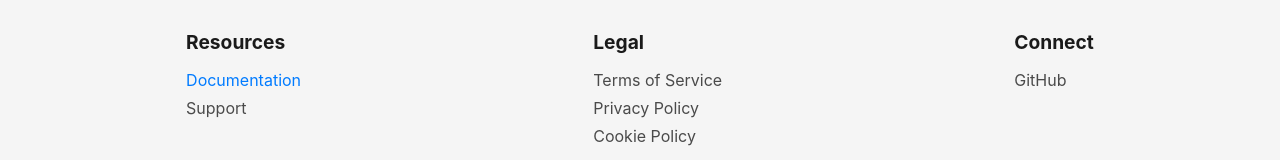
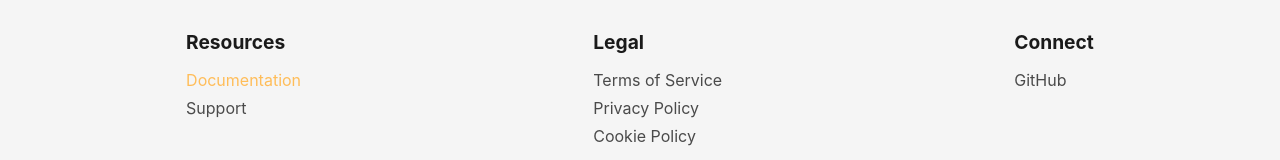
Before and after one commit to FormBee/FormBee, an Angular app in the folder client/FormBee/: page /home in a window 1280 px wide. In both pictures the pointer is over the link "Documentation". Shown: the part 4031-4191 px from the top of the page. Built offline with nearby package versions, Linux system fonts and the light colour scheme.

Commit message:
Changed footer button hover color

```diff
--- a/client/FormBee/src/app/landing-footer/landing-footer.component.scss
+++ b/client/FormBee/src/app/landing-footer/landing-footer.component.scss
@@ -46,7 +46,7 @@
   }
 
   .footer-section ul li a:hover {
-    color: #007bff;
+    color: #FFBD59;
   }
 
   .social-links {
```
